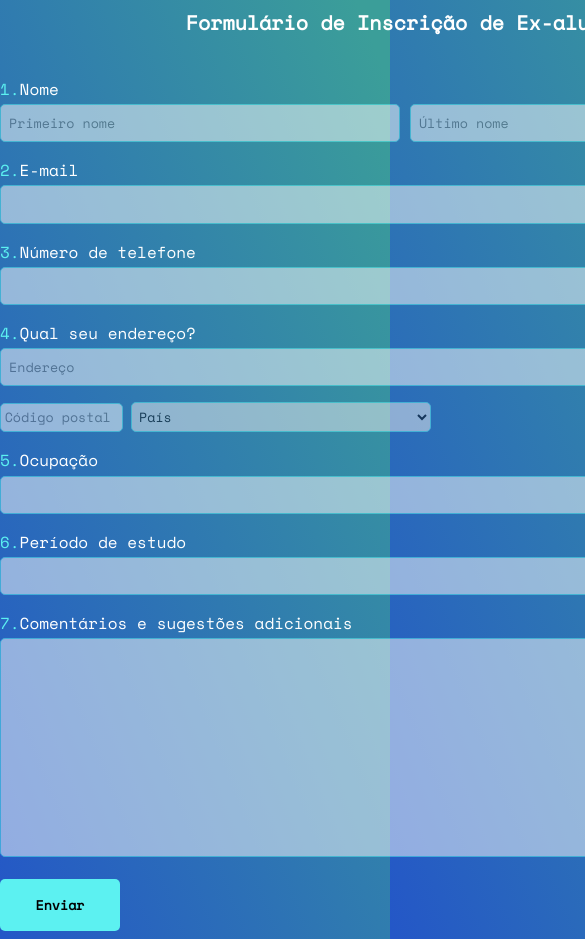
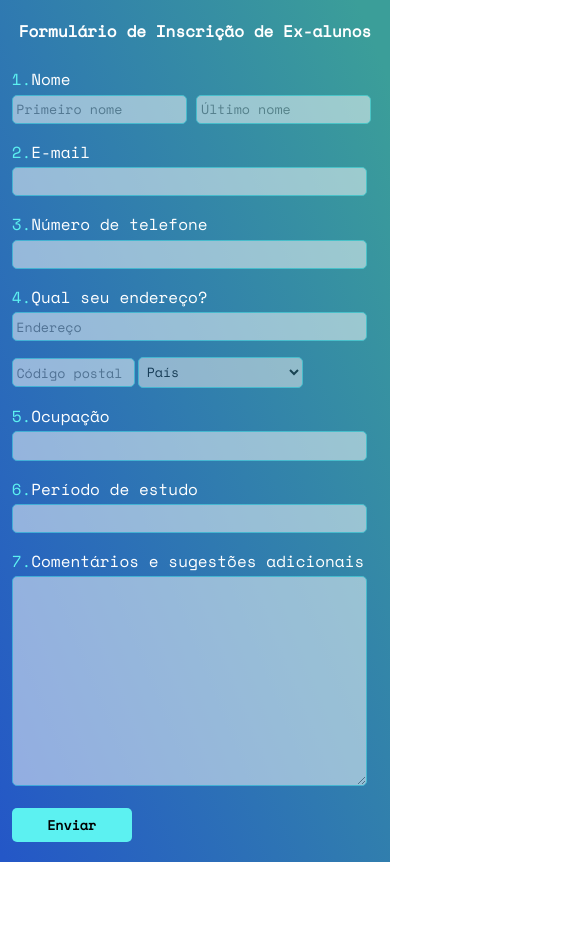
Before and after one commit to jonathafernandes/form-ex-alunos, a plain HTML site: page index.html in a window 390 px wide. Shown: the top 939 px of the page, 585 px wide, since content can reach past the window. After the commit the page ends 862 px from the top, so only its background shows below. Drawn offline with nearby package versions, Linux system fonts and the light colour scheme.

Commit message:
feita a responsividade

```diff
--- a/index.css
+++ b/index.css
@@ -6,6 +6,7 @@
 
 body {
   background: linear-gradient(68.15deg, #2457c7 0.62%, #3b9e99 95.61%);
+  background-repeat: no-repeat;
   color: #fff;
   font-family: 'Space Mono', monospace;
 
@@ -16,6 +17,12 @@ body {
 
 .numero-list {
   color: #5cf1f1;
+}
+
+.container {
+  max-width: 900px;
+  width: 100%;
+  padding: 3%;
 }
 
 fieldset {
@@ -31,10 +38,13 @@ fieldset {
   display: block;
 }
 
-.campo input, textarea {
+.campo input,
+textarea {
+  padding: 1%;
+  width: 97%;
+
   font-family: 'Space Mono', monospace;
 
-  padding: 1%;
   opacity: 0.5;
   border: 1px solid #5cf1f1;
   outline: none;
@@ -59,14 +69,20 @@ option {
 
 #titulo {
   font-size: 20px;
+
+  text-align: center;
 }
 
-#nome, #sobrenome {
-  width: 400px;
+#nome,
+#sobrenome {
+  width: 47.7%;
 }
 
-#email, #endereco, #ocupacao, #periodo-de-estudo {
-  width: 812px;
+#email,
+#endereco,
+#ocupacao,
+#periodo-de-estudo {
+  width: 97%;
 }
 
 .endereco {
@@ -99,3 +115,14 @@ option {
 #botao:hover {
   opacity: 0.8;
 }
+
+@media (max-width: 470px) {
+  #titulo {
+    font-size: 16px;
+  }
+
+  select {
+    width: 165px;
+    padding: 2%;
+  }
+}
--- a/index.html
+++ b/index.html
@@ -14,11 +14,10 @@
 
 <body>
 
-  <div class="campo">
+  <section class="container">
+
       <h1 id="titulo">Formulário de Inscrição de Ex-alunos</h1>
       <br>
-
-  </div>
 
     <form>
       <fieldset class="grupo">
@@ -74,12 +73,13 @@
       <div class="campo">
         <label for="message"><span class="numero-list
       ">7.</span>Comentários e sugestões adicionais</label>
-      <textarea name="message" id="message" cols="95" rows="10"
-        required></textarea>
+        <textarea name="message" id="message" cols="95" rows="10" required></textarea>
       </div>
       <button id="botao">Enviar</button>
     </form>
 
+  </section>
+
 </body>
 
 </html>
```
Lines whose indentation alone changed are shown as unchanged.
